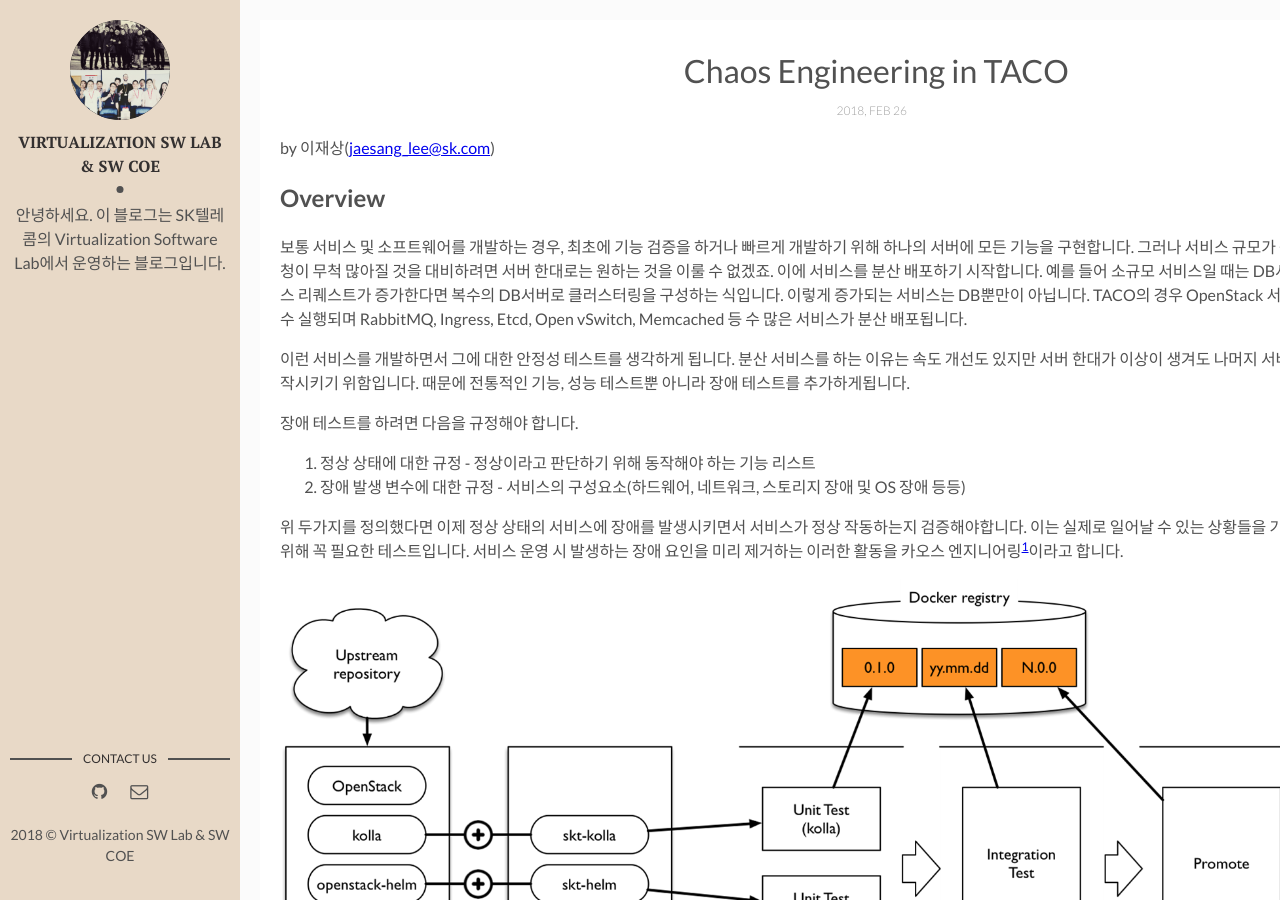
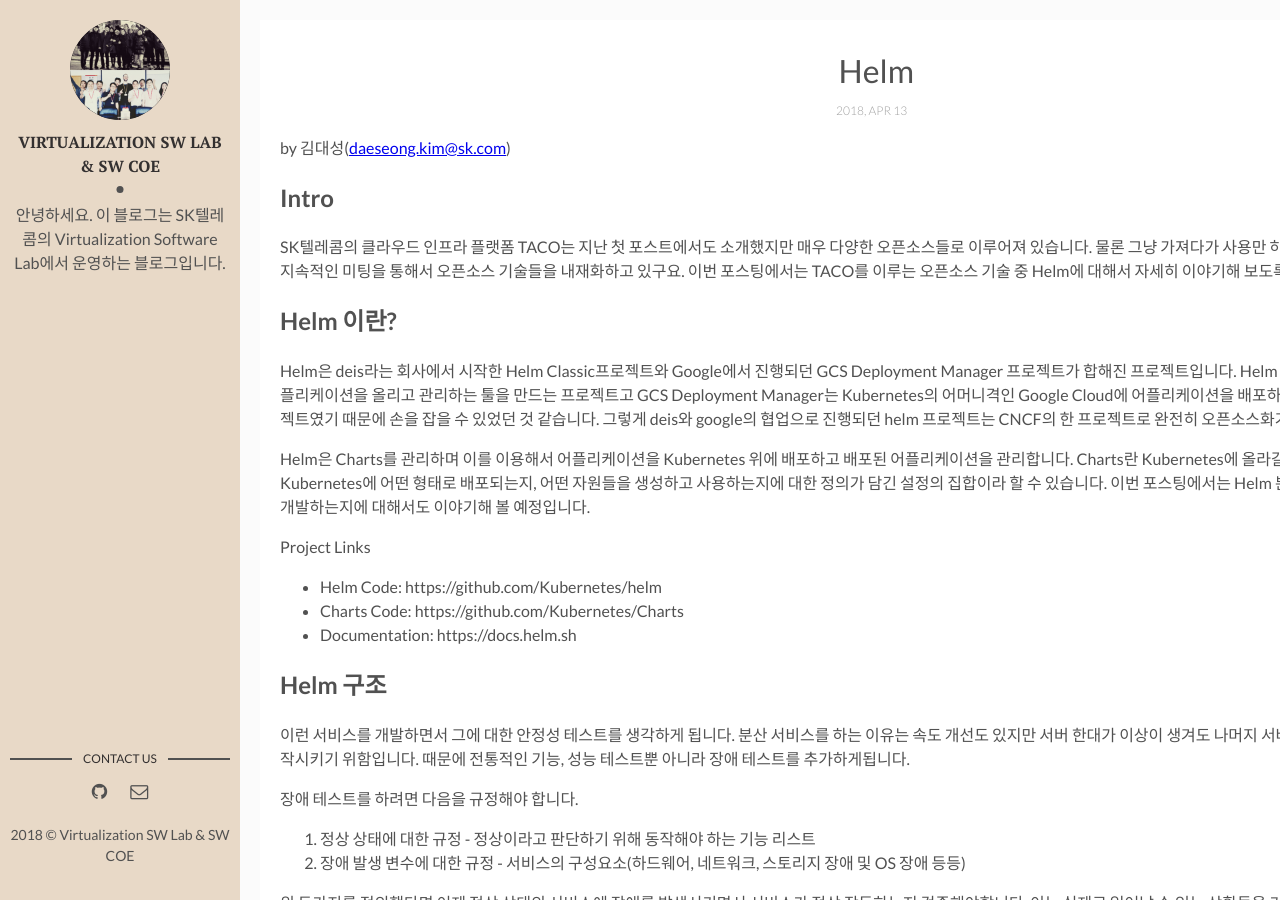
Before and after one commit to sktelecom-oslab/Virtualization-Software-Lab, a Jekyll site: the page built from _posts/2018-04-13-Helm.md, in a window 1280 px wide and 900 px high. Built offline with Jekyll 4.4.1, drawn with Linux system fonts in a browser that asks for light colours.

Commit message:
add intro & helm이란

```diff
--- a/_posts/2018-04-13-Helm.md
+++ b/_posts/2018-04-13-Helm.md
@@ -1,14 +1,31 @@
 ---
 layout: post
-title:  "Chaos Engineering in TACO"
-date:   2018-02-26 11:00:00 +0900
-author: "이재상"
+title:  "Helm"
+date:   2018-04-13 11:00:00 +0900
+author: "김대성"
 ---
 
-<p>by 이재상(<a href="mailto:jaesang_lee@sk.com">jaesang_lee@sk.com</a>)</p>
+<p>by 김대성(<a href="mailto:daeseong.kim@sk.com">daeseong.kim@sk.com</a>)</p>
 
-## Overview
- 보통 서비스 및 소프트웨어를 개발하는 경우, 최초에 기능 검증을 하거나 빠르게 개발하기 위해 하나의 서버에 모든 기능을 구현합니다. 그러나 서비스 규모가 증가한다던가 혹은 서비스 요청이 무척 많아질 것을 대비하려면 서버 한대로는 원하는 것을 이룰 수 없겠죠. 이에 서비스를 분산 배포하기 시작합니다. 예를 들어 소규모 서비스일 때는 DB서버 1대만 구축하지만, 서비스 리퀘스트가 증가한다면 복수의 DB서버로 클러스터링을 구성하는 식입니다. 이렇게 증가되는 서비스는 DB뿐만이 아닙니다. TACO의 경우 OpenStack 서비스별 API, Scheduler가 다수 실행되며 RabbitMQ, Ingress, Etcd, Open vSwitch, Memcached 등 수 많은 서비스가 분산 배포됩니다.
+## Intro
+ SK텔레콤의 클라우드 인프라 플랫폼 TACO는 지난 첫 포스트에서도 소개했지만 매우 다양한 오픈소스들로 이루어져 있습니다.
+물론 그냥 가져다가 사용만 하는 것이 아니라 코드 기여 및 지속적인 미팅을 통해서 오픈소스 기술들을 내재화하고 있구요.
+이번 포스팅에서는 TACO를 이루는 오픈소스 기술 중  Helm에 대해서 자세히 이야기해 보도록 하겠습니다.
+
+## Helm 이란?
+ Helm은 deis라는 회사에서 시작한 Helm Classic프로젝트와 Google에서 진행되던 GCS Deployment Manager 프로젝트가 합해진 프로젝트입니다.
+Helm Classic은 Kubernetes에 어플리케이션을 올리고 관리하는 툴을 만드는 프로젝트고 GCS Deployment Manager는 Kubernetes의 어머니격인 Google Cloud에 어플리케이션을 배포하고 관리하는 툴을 만드는 프로젝트였기 때문에 손을 잡을 수 있었던 것 같습니다. 그렇게 deis와 google의 협업으로 진행되던 helm 프로젝트는 CNCF의 한 프로젝트로 완전히 오픈소스화가 되었습니다.
+
+ Helm은 Charts를 관리하며 이를 이용해서 어플리케이션을 Kubernetes 위에 배포하고 배포된 어플리케이션을 관리합니다.
+Charts란 Kubernetes에 올라갈 어플리케이션이 Kubernetes에 어떤 형태로 배포되는지, 어떤 자원들을 생성하고 사용하는지에 대한 정의가 담긴 설정의 집합이라 할 수 있습니다. 이번 포스팅에서는 Helm 뿐만 아니라 Charts를 어떻게 개발하는지에 대해서도 이야기해 볼 예정입니다.
+
+Project Links
+* Helm Code: https://github.com/Kubernetes/helm
+* Charts Code: https://github.com/Kubernetes/Charts
+* Documentation: https://docs.helm.sh
+
+## Helm 구조
+
 
  이런 서비스를 개발하면서 그에 대한 안정성 테스트를 생각하게 됩니다. 분산 서비스를 하는 이유는 속도 개선도 있지만 서버 한대가 이상이 생겨도 나머지 서버들이 서비스를 안전하게 동작시키기 위함입니다. 때문에 전통적인 기능, 성능 테스트뿐 아니라 장애 테스트를 추가하게됩니다.
 
```
